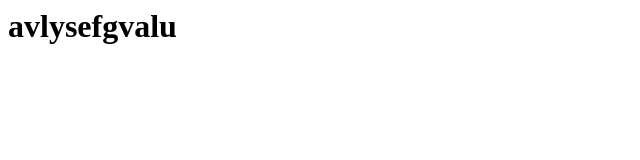
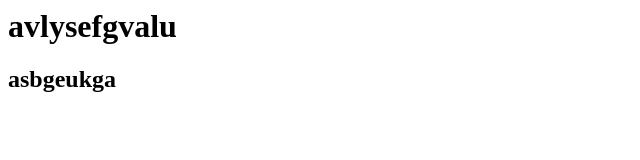
Before and after one commit to pratiksha-kelzarkar/html, a plain HTML site: page index.html in a window 1280 px wide. Shown: the whole page, without its empty margins (0-640 px from the left). Drawn offline with Linux system fonts and the light colour scheme.

Commit message:
Update index.html

```diff
--- a/index.html
+++ b/index.html
@@ -1 +1,2 @@
 <h1>avlysefgvalu</h1>
+<h2>asbgeukga</h2>
```
